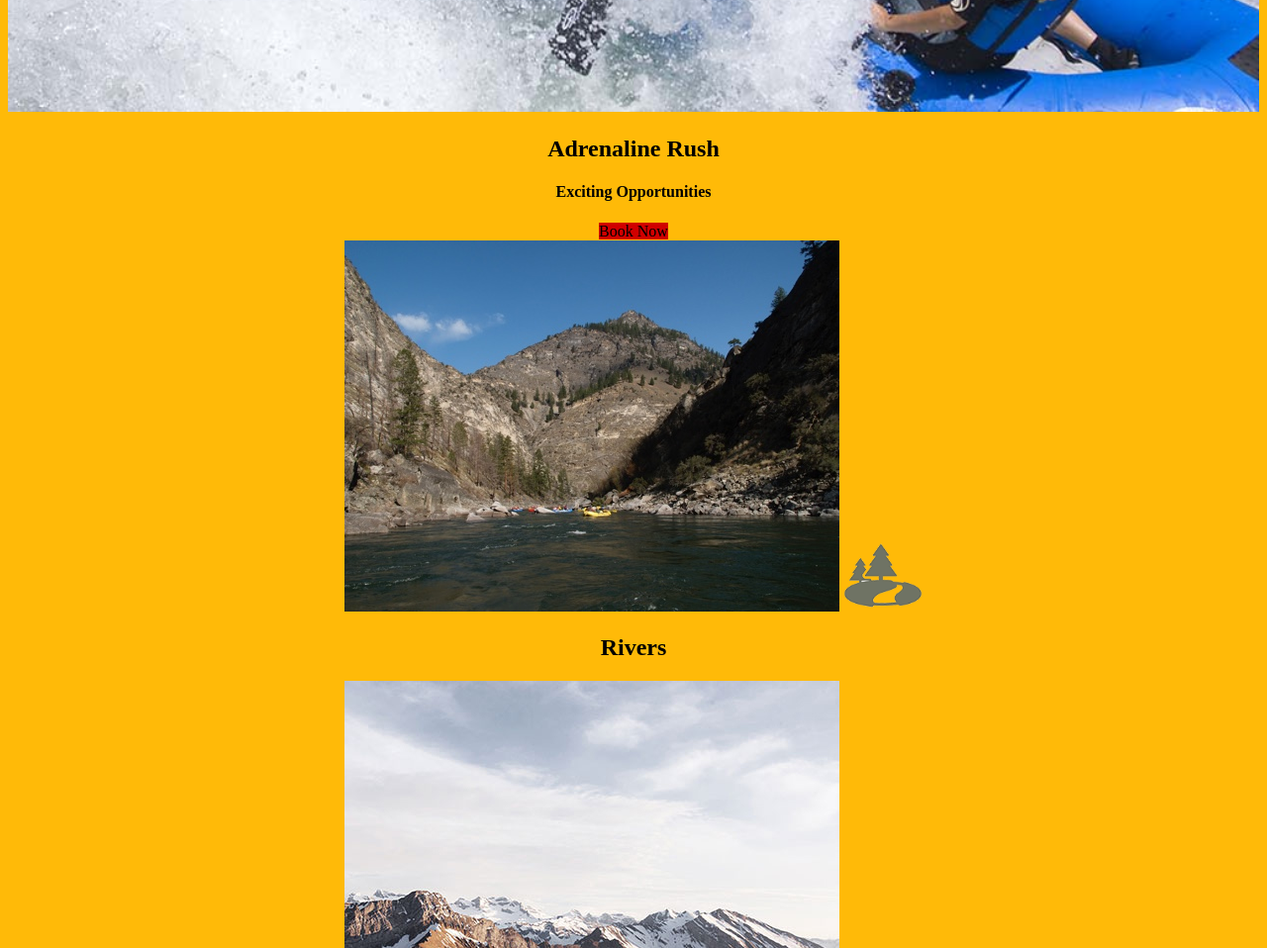
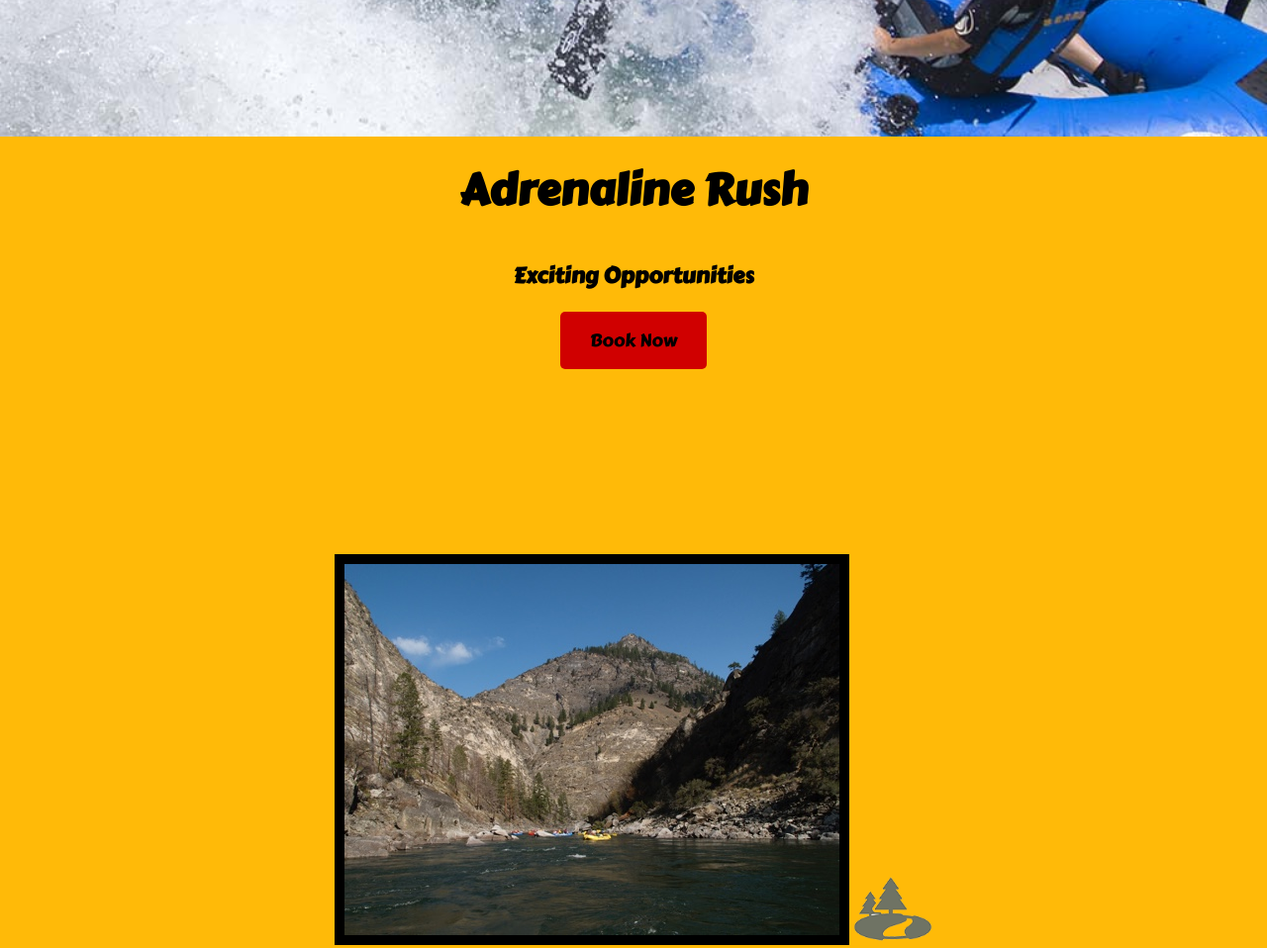
Before and after one commit to jroyales1/wdd130, a plain HTML site: page wwr/index.html in a window 1280 px wide. Shown: the part 840-1798 px from the top of the page at 99% size. Drawn offline with Linux system fonts and the light colour scheme.

Commit message:
more css

```diff
--- a/wwr/styles/site-plan-rafting.css
+++ b/wwr/styles/site-plan-rafting.css
@@ -2,6 +2,7 @@
 Any spaces in your font name should be replaced with a +.
 Fonts are separated by a & */
 @import url('https://fonts.googleapis.com/css2?family=Carter+One&display=swap');
+
 :root {
     /* change the values below to your colors from your palette */
     --primary-color: #D00000   ;
--- a/wwr/styles/style.css
+++ b/wwr/styles/style.css
@@ -1,3 +1,5 @@
+@import url('https://fonts.googleapis.com/css2?family=Carter+One&display=swap');
+
 #content {
 max-width: 1600px;
 margin: 0 auto;
@@ -7,6 +9,7 @@ nav a {
 text-align: center;
 color: #000000;
 text-decoration: none;
+padding: 35px;
 }
 
 #hero-msg h1, #hero-msg h4 {
@@ -32,6 +35,14 @@ background-color: #136F63;
 
 body {
 background-color:#FFBA08;
+font-family: 'Carter One', Helvetica, sans-serif;
+font-size: 22px;
+margin: 0;
+padding: 0;
+}
+
+h2  {
+margin: 0;
 }
 
 header {
@@ -47,6 +58,10 @@ color: #000000;
 background-color: #D00000;
 color: #000000;
 text-decoration: none;
+font-size: 18px;
+padding: 15px 30px;
+margin-top: 50px;
+border-radius: 5px;
 }
 
 .book:hover, .join:hover {
@@ -56,11 +71,15 @@ color: #000000;
 
 .msg {
 background-color: #D00000;
+line-height: 1.5em;
+padding: 35px;
 }
 
 footer {
 background-color: #D00000;
 color: #000000;
+padding: 25px 50px;
+margin-top: 200px;
 }
 
 footer a {
@@ -80,8 +99,15 @@ footer p a:hover {
 text-decoration: underline;
 }
 
+footer .social img {
+padding-top: 15px;
+}
+
 .home-title {
 color: #000000;
+font-family: 'Carter One', Helvetica, sans-serif;
+font-size: 2em;
+margin-top: 10px;
 }
 
 h4 {
@@ -90,10 +116,13 @@ color: #000000;
 
 .msg h2 {
 color: #000000;
+font-family: 'Carter One', Helvetica, sans-serif;
 }
 
 .msg p {
 color: #000000;
+font-size: .8em;
+padding-bottom: 15px;
 }
 
 .logo {
@@ -102,4 +131,25 @@ width: 80px;
 
 .icon {
 width: 80px;
+padding-top: 10px;
 }
+
+.mountains {
+margin: 100px 0;
+}
+
+#logo_link {
+padding-top: 5px;
+}
+
+.rivers-card, .camping-card, .rapids-card {
+margin: 200px 0;
+}
+
+.card-img {
+border: 10px solid #000000;
+}
+
+main section img {
+box-sizing: border-box;
+}
```
